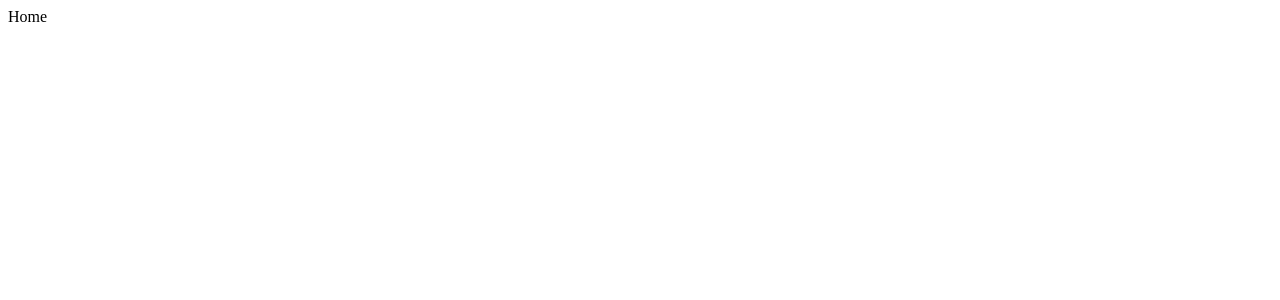
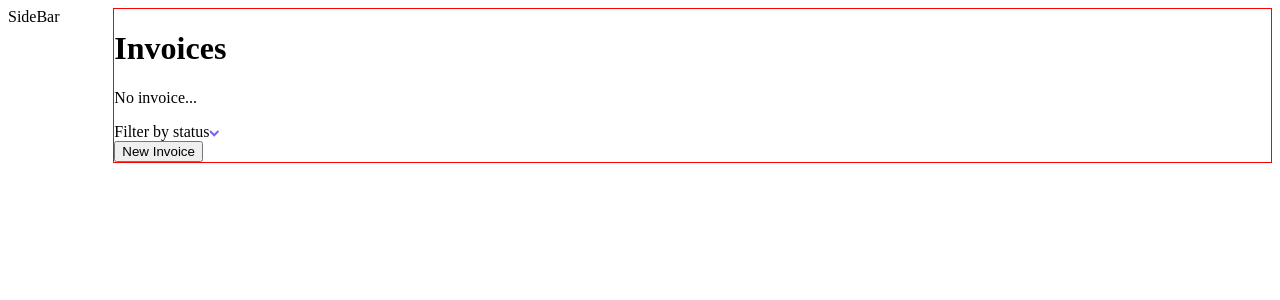
Before and after one commit to LloydRivers/invoice-app, a React (Create React App) app in the folder invoice-app/: page / in a window 1280 px wide. Shown: the top 300 px of the page. Built offline with nearby package versions, Linux system fonts and the light colour scheme.

Commit message:
app structure completed

```diff
--- /dev/null
+++ b/invoice-app/src/Components/SideBar/SideBar.tsx
@@ -0,0 +1,7 @@
+import React from "react";
+
+const SideBar = () => {
+  return <div>SideBar</div>;
+};
+
+export default SideBar;
--- /dev/null
+++ b/invoice-app/src/Pages/Home/Home.styled.js
@@ -0,0 +1,10 @@
+import styled from "styled-components";
+
+export const StyledHome = styled.main`
+  display: grid;
+  grid-template-columns: 1fr 11fr;
+
+  @media (max-width: 768px) {
+    grid-template-columns: 1fr;
+  }
+`;
--- a/invoice-app/src/Pages/Home/Home.tsx
+++ b/invoice-app/src/Pages/Home/Home.tsx
@@ -1,7 +1,12 @@
-import React from "react";
-
+import { Hero, SideBar } from "Components";
+import { StyledHome } from "./Home.styled";
 const Home = () => {
-  return <div>Home</div>;
+  return (
+    <StyledHome>
+      <SideBar />
+      <Hero />
+    </StyledHome>
+  );
 };
 
 export default Home;
```
